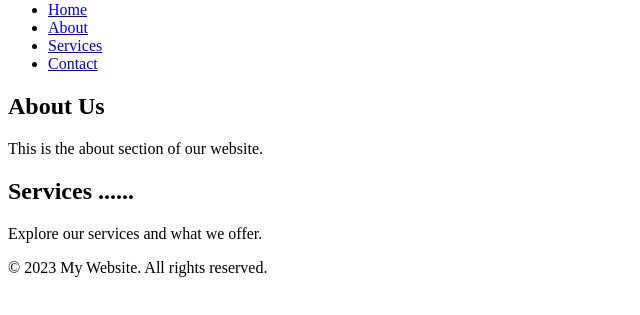
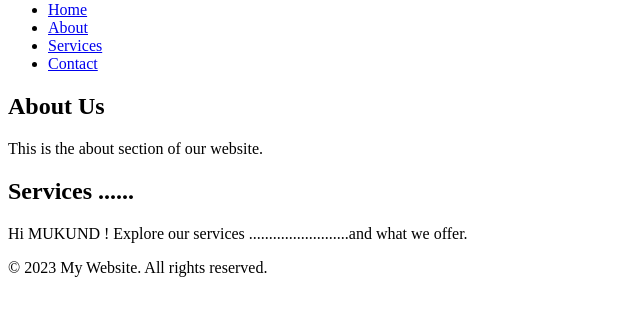
Before and after one commit to kashyapmukund29/2nd-repositry, a plain HTML site: page index.html in a window 1280 px wide. Shown: the part 79-394 px from the top of the page, without its empty margins (0-640 px from the left). Drawn offline with Linux system fonts and the light colour scheme.

Commit message:
change mukund hii addede

```diff
--- a/index.html
+++ b/index.html
@@ -27,7 +27,7 @@
 
         <section>
             <h2>Services ......</h2>
-            <p>Explore our services and what we offer.</p>
+            <p>Hi MUKUND ! Explore our services .........................and what we offer.</p>
         </section>
     </main>
 
```
